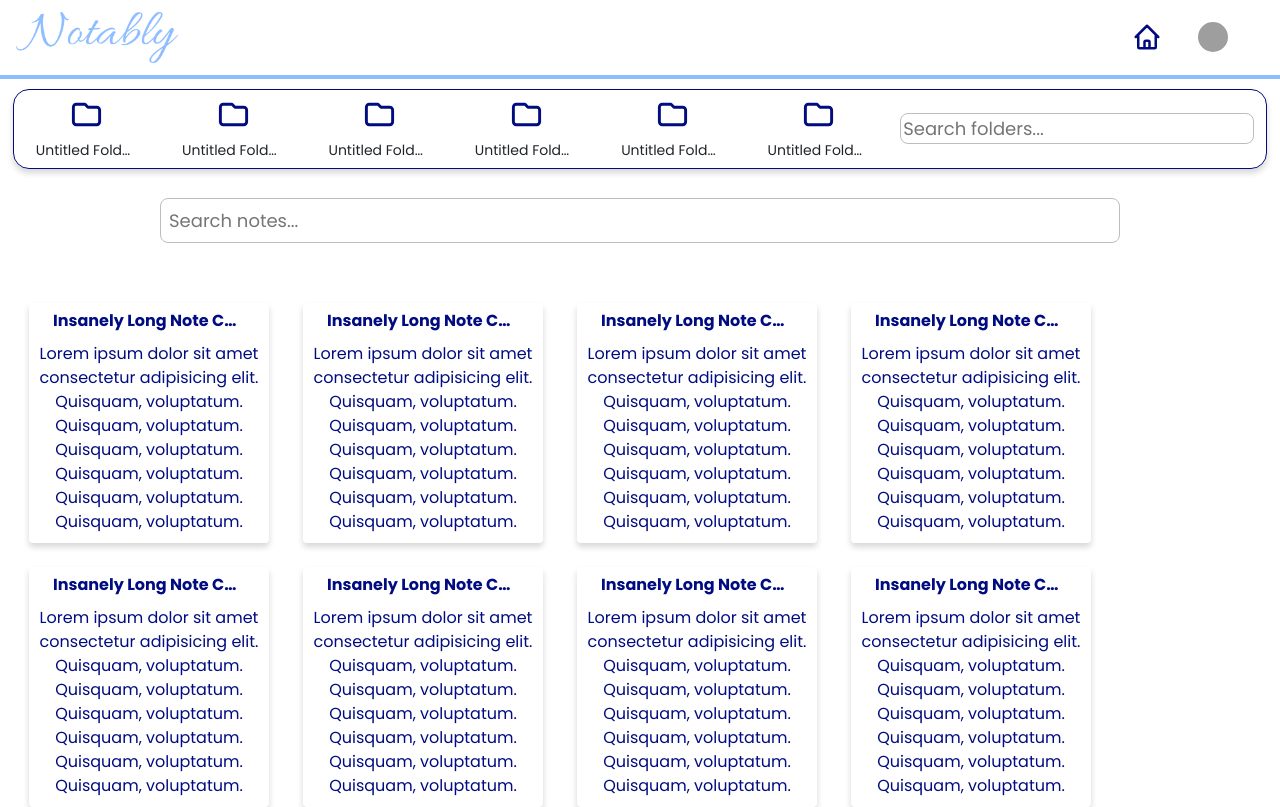
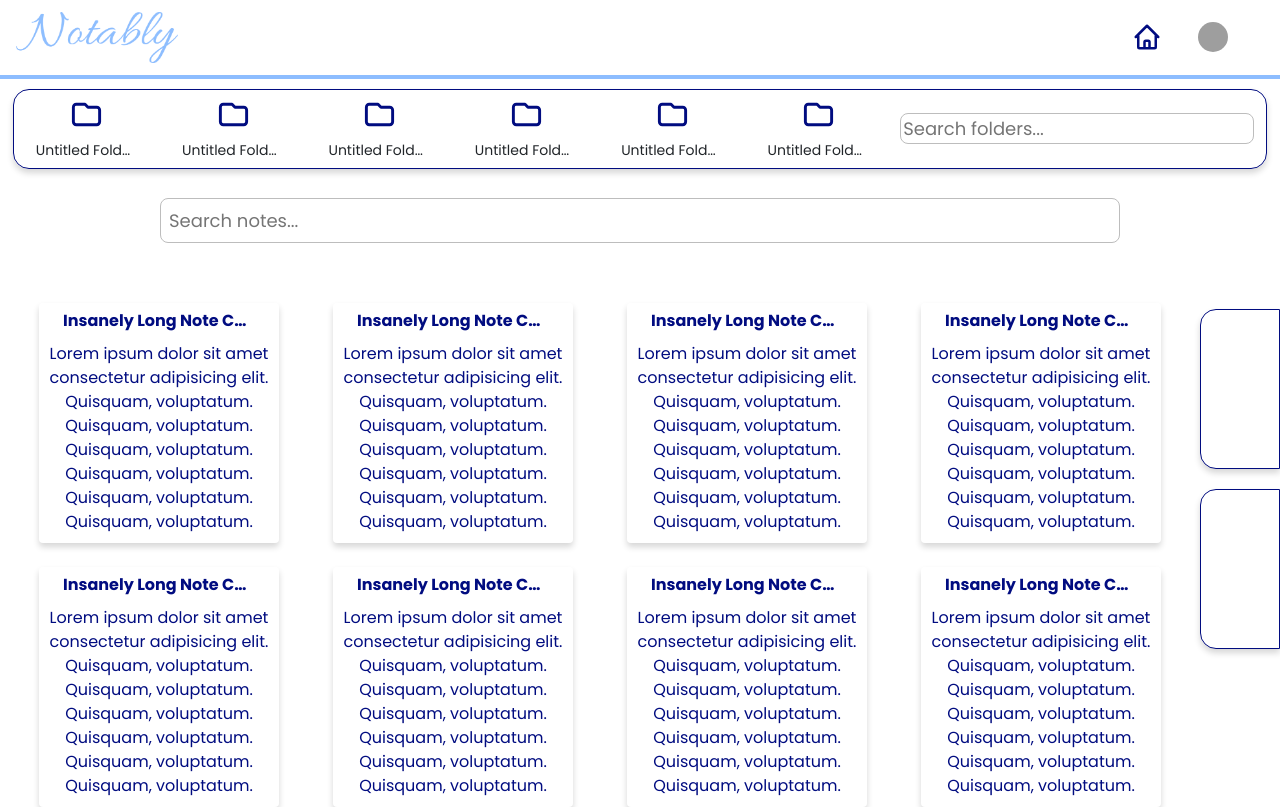
Before and after one commit to BlackPearlescence/notably, a React (Create React App) app in the folder client/: page /notes in a window 1280 px wide. Shown: the top 807 px of the page. Built offline with nearby package versions, Linux system fonts and the light colour scheme; grey boxes are pictures that could not be loaded.

Commit message:
work on sidebars

```diff
--- a/client/src/components/notes/NoteCard.tsx
+++ b/client/src/components/notes/NoteCard.tsx
@@ -1,6 +1,7 @@
+import { FC } from "react";
 import styles from "./NoteCard.module.scss";
 
-export const NoteCard = () => {
+export const NoteCard: FC = () => {
     return (
         <div className={styles.noteCardContainer}>
             <h6>Insanely Long Note Card Title Yeah Whatever Whatever Whatever!</h6>
--- a/client/src/pages/NoteTakingPage.module.scss
+++ b/client/src/pages/NoteTakingPage.module.scss
@@ -3,15 +3,15 @@
 .notePageWrapper {
     display: grid;
     // only last column has to be 1/8th of the width
-    grid-template-columns: repeat(8, 1fr);
+    grid-template-columns: repeat(8, 1fr) 80px;
     grid-template-rows: auto;
     grid-template-areas:
-        "folders folders folders folders folders folders folders folders"
-        "notesearch notesearch notesearch notesearch notesearch notesearch notesearch notesearch"
-        "notes notes notes notes notes notes notes options"
-        "notes notes notes notes notes notes notes options"
-        "notes notes notes notes notes notes notes users"
-        "notes notes notes notes notes notes notes .";
+        "folders folders folders folders folders folders folders folders folders"
+        "notesearch notesearch notesearch notesearch notesearch notesearch notesearch notesearch notesearch"
+        "notes notes notes notes notes notes notes notes options"
+        "notes notes notes notes notes notes notes notes options"
+        "notes notes notes notes notes notes notes notes options"
+        "notes notes notes notes notes notes notes notes options";
 
         & > div {
             // border: 1px solid black;
@@ -109,9 +109,66 @@
 
         .optionsContainer {
             grid-area: options;
+            display: flex;
+            flex-direction: column;
+            justify-content: center;
+            height: 100vh;
+            position: fixed;
+            right: 0;
+            width: 80px;
+            // display: flex;
+            // flex-direction: column;
+            // justify-content: flex-end;
+            // align-content:  flex-start;
+            // justify-items:center;
+            // align-items: center;
+
+            // width: 20%;
+            // height: 100vh;
+            // position: fixed;
+
+
+            div {
+                // top: calc(100vh - 50%);
+                background-color: shared.$color-white;
+
+                display: flex;
+                flex-direction: row;
+                justify-items: center;
+                align-items: center;
+                justify-content: center;
+                border: shared.$border-width-thin solid shared.$color-primary;
+                border-bottom-left-radius: shared.$border-radius-lg;
+                border-top-left-radius: shared.$border-radius-lg;
+                box-shadow: shared.$box-shadow-md;
+
+                width: 100%;
+                height: 20%;
+                margin-top: 10px;
+                margin-bottom: 10px;
+            }
+            .optionSidebar {
+
+            }
+
+            .userSidebar {
+                img {
+                        width: 30px;
+                        height: 30px;
+                        border-radius: 50%;
+                        margin-right: shared.$padding-desktop-sm;
+                    }
+            }
         }
 
-        .usersContainer {
-            grid-area: users;
-        }
+        // .usersContainer {
+        //     grid-area: users;
+
+        //     img {
+        //         width: 30px;
+        //         height: 30px;
+        //         border-radius: 50%;
+        //         margin-right: shared.$padding-desktop-sm;
+        //     }
+        // }
 }
--- a/client/src/pages/NoteTakingPage.tsx
+++ b/client/src/pages/NoteTakingPage.tsx
@@ -48,12 +48,21 @@ export const NoteTakingPage = () => {
             </div>
 
             <div className={styles.optionsContainer}>
+                <div className={styles.optionSidebar}>
 
+                </div>
+                <div className={styles.userSidebar}>
+
+                </div>
             </div>
 
-            <div className={styles.usersContainer}>
-
-            </div>
+            {/* <div className={styles.usersContainer}>
+                <div className={styles.userSidebar}>
+                    <img src="https://baconmockup.com/640/360" alt="user profile" />
+                    <img src="https://baconmockup.com/640/360" alt="user profile" />
+                    <img src="https://baconmockup.com/640/360" alt="user profile" />
+                </div>
+            </div> */}
 
         </div>
     )
```
